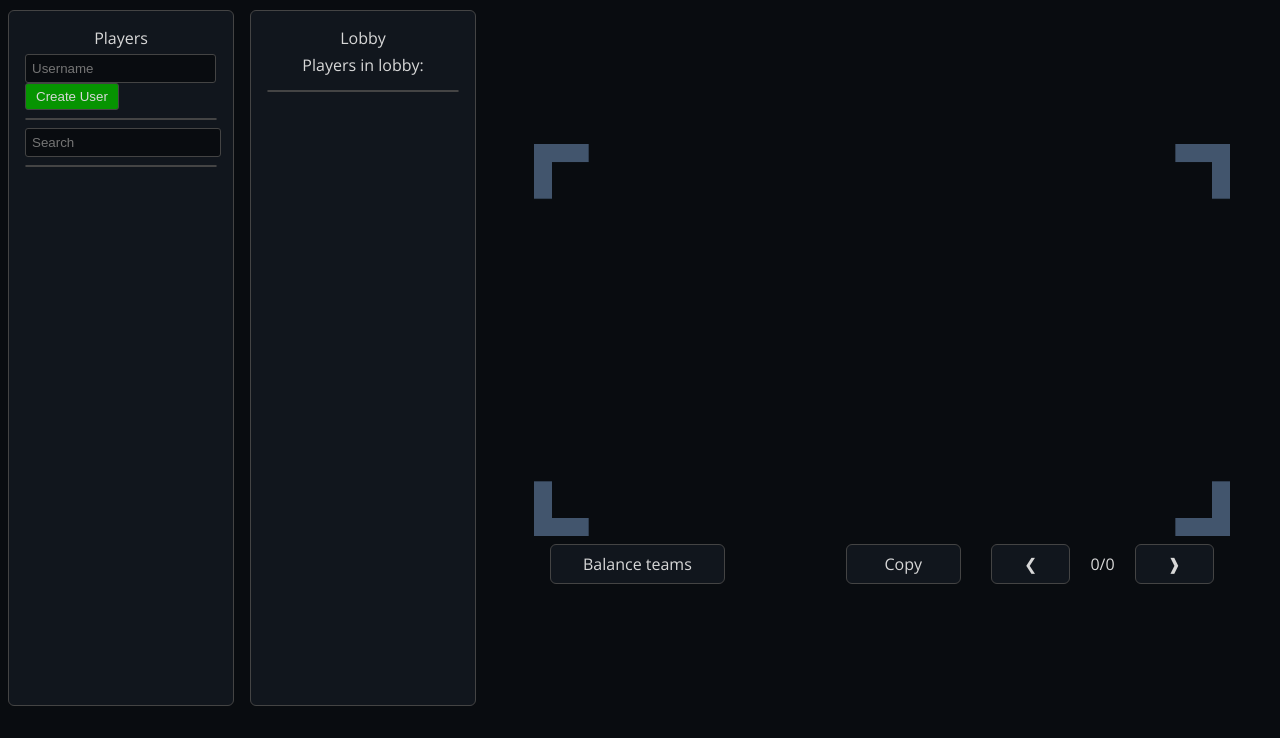
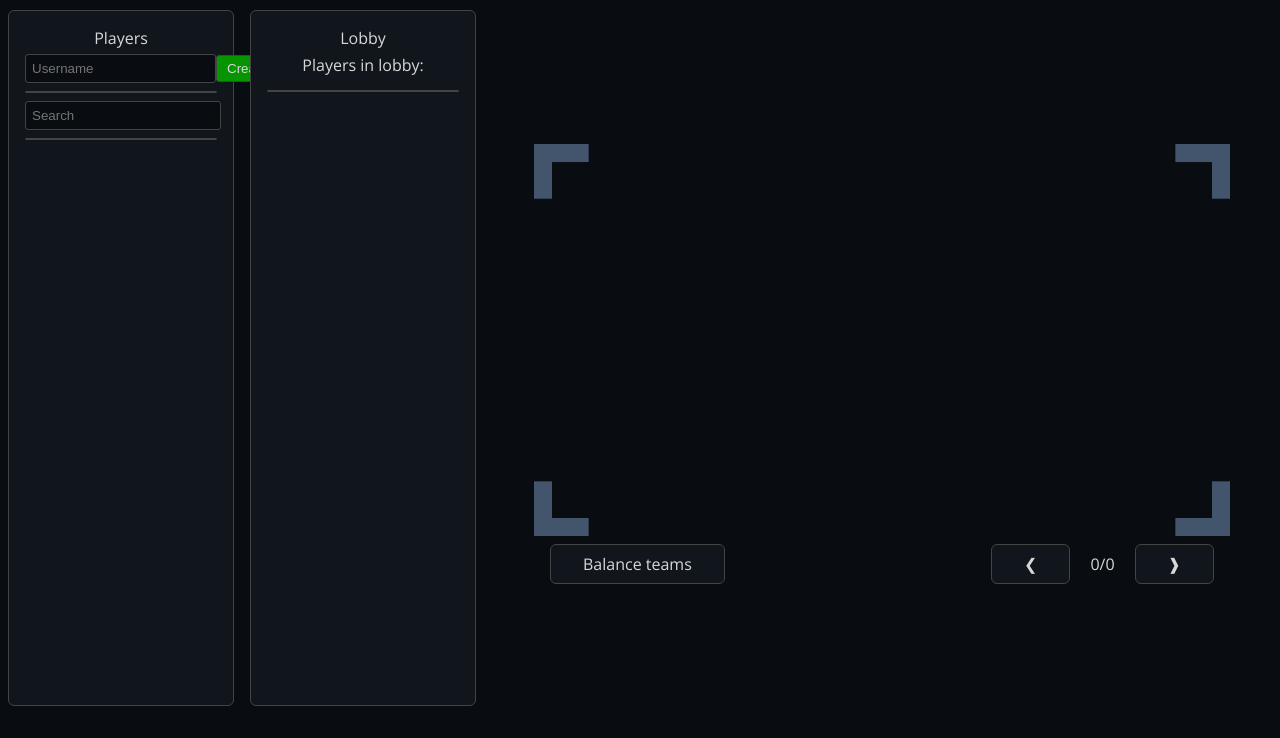
Before and after one commit to dmelackov/OWBalancer, a Python web app: template app/Site/templates/mainPage.html in a window 1280 px wide. Shown: the part 64-802 px from the top of the page. After the commit the page ends 770 px from the top, so only its background shows below. Run offline with Jinja, Linux system fonts and the light colour scheme; the template is opened without the code that fills it, so the values that code supplies are empty.

Commit message:
Style fix

```diff
--- a/app/Site/static/css/style.css
+++ b/app/Site/static/css/style.css
@@ -138,7 +138,7 @@ input.error {
 
 .lobby_list {
     overflow-y: scroll;
-    height: 91%;
+    height: calc(100% - 75px);
 }
 
 #lobby_list {
@@ -181,7 +181,7 @@ input.error {
 
 .player_list {
     overflow-y: scroll;
-    height: 85%;
+    height: calc(100% - 120px);
 }
 
 #players_list {
@@ -474,3 +474,16 @@ td tr {
     margin-right: 30px;
     padding: 8px 38px;
 }
+
+.user_create_container {
+    display: flex;
+    flex-direction: row;
+    flex-wrap: nowrap;
+    align-content: center;
+    align-items: center;
+    justify-content: space-between;
+}
+
+#UserNickname {
+    flex: 1;
+}
--- a/app/Site/static/js/players.js
+++ b/app/Site/static/js/players.js
@@ -10,7 +10,7 @@
     const balance_count = document.getElementById("balance_count")
     const balance_controlls_left = document.getElementById("balance_button_left")
     const balance_controlls_right = document.getElementById("balance_button_right")
-    const copy_button = document.getElementById("copy_button")
+        //const copy_button = document.getElementById("copy_button")
     const UserNickname = document.getElementById("UserNickname")
     const UserCreateButton = document.getElementById("UserCreateButton")
 
@@ -234,15 +234,6 @@
         updateLobby()
     })
 
-    copy_button.addEventListener("click", async(e) => {
-        if (imageBlob == null) return;
-        await navigator.clipboard.writeText([
-            new ClipboardItem({
-                [pngBlob.type]: imageBlob
-            })
-        ]);
-    })
-
     UserCreateButton.addEventListener("click", (e) => {
         value = UserNickname.value.replace(/^\s+|\s+$/g, '')
         if (value != "") {
--- a/app/Site/templates/mainPage.html
+++ b/app/Site/templates/mainPage.html
@@ -9,22 +9,23 @@
 </header>
 <div class="content">
     <div class="players">
+
         <p class="title">
             Players
         </p>
         <div class="user_create_container">
             <input type="text" id="UserNickname" placeholder="Username" class="custom_input">
-            <button class="btn btn-submit custom_input" id="UserCreateButton">Create User</button>
+            <button class="btn btn-submit custom_input" id="UserCreateButton">Create</button>
         </div>
         <hr>
         <input type="text" id="PlayersSearch" placeholder="Search" class="custom_input">
         <hr>
-
         <div class="player_list">
             <table id="players_list">
                 <col class="player_container" />
             </table>
         </div>
+
     </div>
     <div class="lobby">
         <p class="title">
@@ -43,7 +44,7 @@
                 <p class="btn balance_button" id="balance_button">Balance teams</p>
             </div>
             <div class="balance_controlls_right">
-                <p id="copy_button" class="balance_button copy_button">Copy</p>
+                <!--<p id="copy_button" class="balance_button copy_button">Copy</p>-->
                 <p class="btn balance_button" id="balance_button_left">❮</p>
                 <p id="balance_count">0/0</p>
                 <p class="btn balance_button" id="balance_button_right">❱</p>
```
Also changed, not shown: app/Site/favicon.ico (added).
